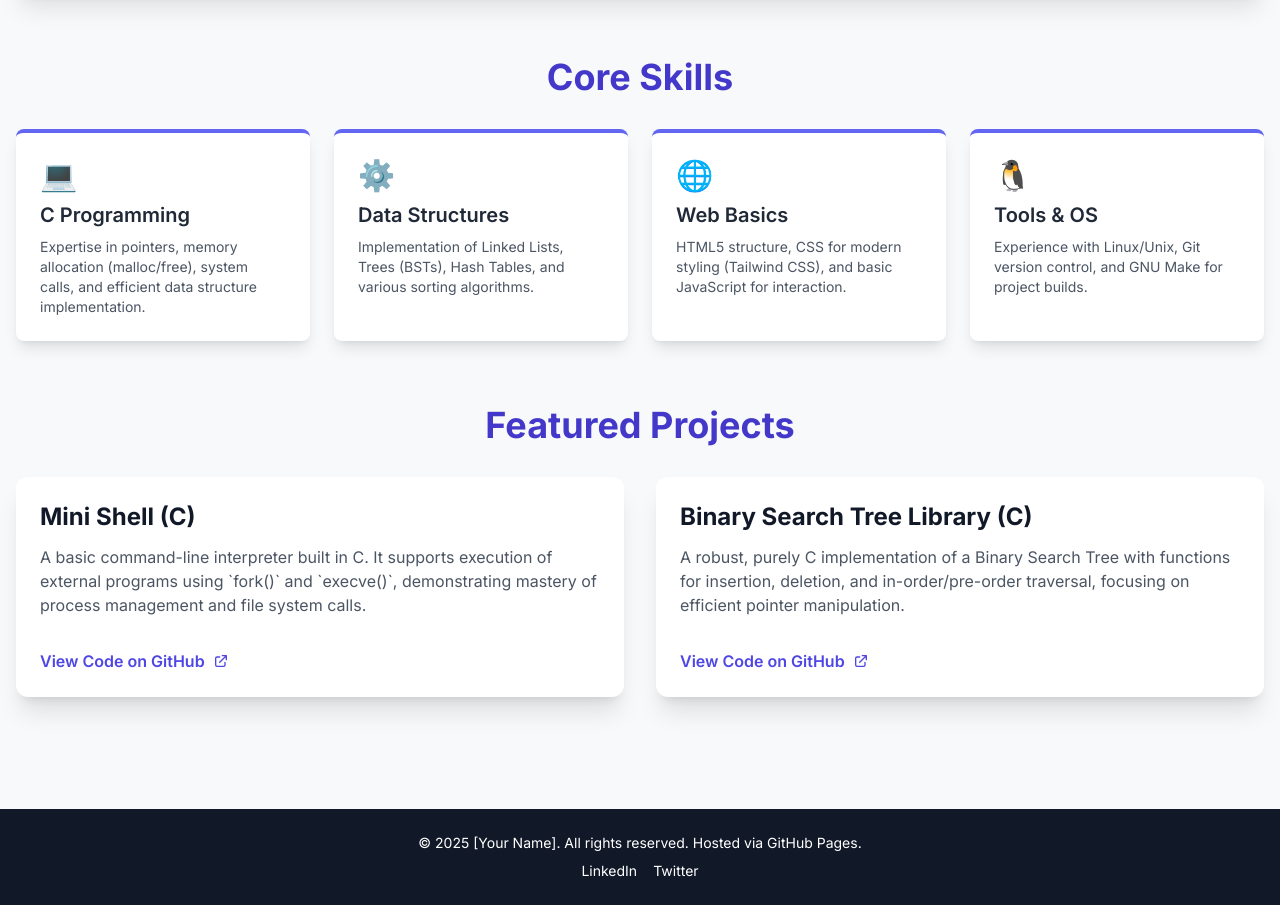
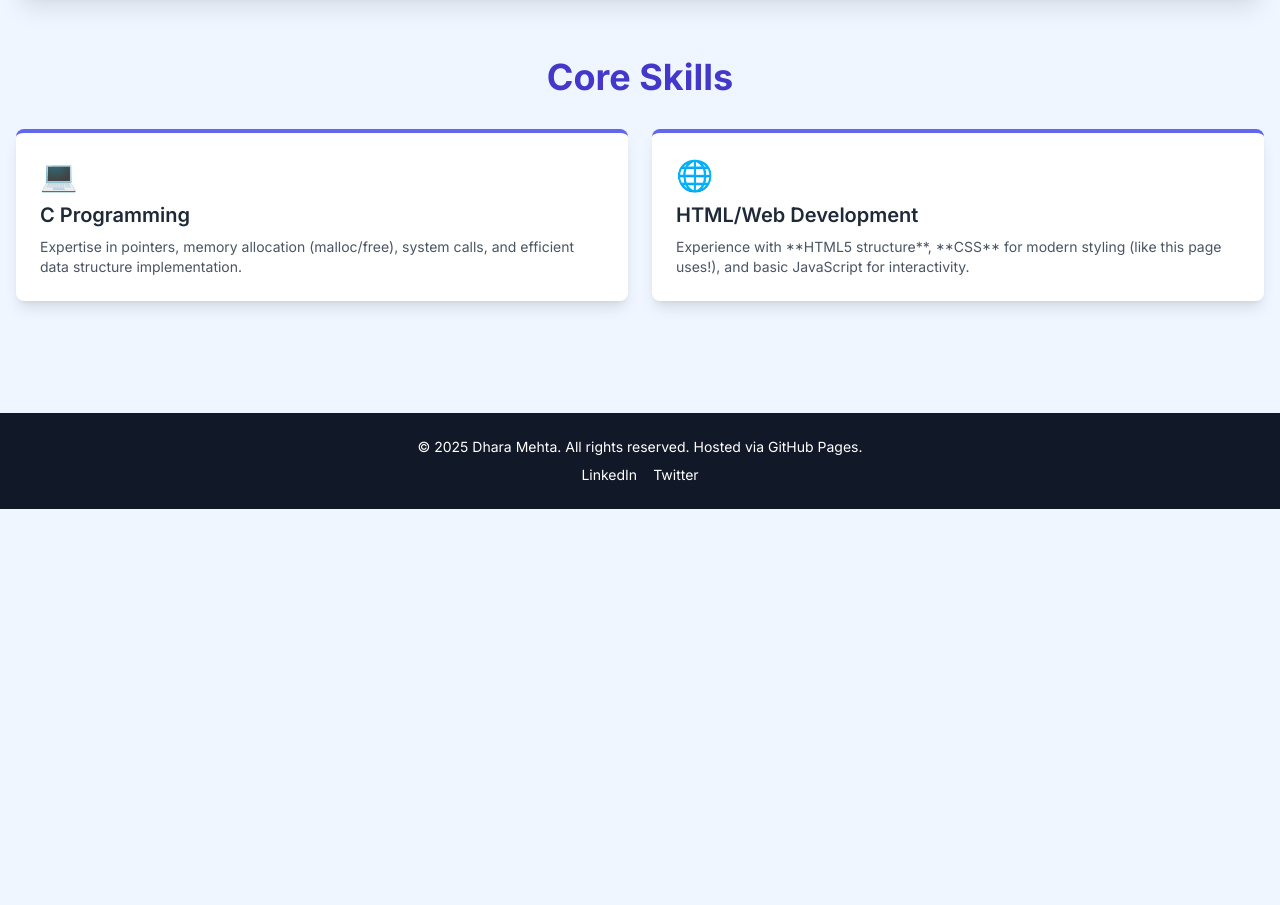
Before and after one commit to dnmehta2007/dnmehta2007.github.io, a plain HTML site: page index.html in a window 1280 px wide. Shown: the part 760-1665 px from the top of the page. After the commit the page ends 1269 px from the top, so only its background shows below. Drawn offline with nearby package versions, Linux system fonts and the light colour scheme.

Commit message:
Update index.html

```diff
--- a/index.html
+++ b/index.html
@@ -3,14 +3,14 @@
 <head>
     <meta charset="UTF-8">
     <meta name="viewport" content="width=device-width, initial-scale=1.0">
-    <title>My Developer Portfolio - [Dhara Niraj Mehta]</title>
+    <title>My Developer Portfolio - Dhara Mehta</title>
     <!-- Load Tailwind CSS -->
     <script src="https://cdn.tailwindcss.com"></script>
     <link href="https://fonts.googleapis.com/css2?family=Inter:wght@400;600;700&display=swap" rel="stylesheet">
     <style>
         body {
             font-family: 'Inter', sans-serif;
-            background-color: #f7f9fb; /* Very light blue-gray background */
+            background-color: #eff6ff; /* Changed to a very light blue */
         }
         .container {
             max-width: 1000px;
@@ -23,12 +23,12 @@
     <header class="bg-white shadow-lg sticky top-0 z-50">
         <div class="container mx-auto px-4 py-3 flex justify-between items-center">
             <h1 class="text-2xl font-bold text-indigo-600">
-                [Dhara Mehta]'s Portfolio
+                Dhara Mehta's Portfolio
             </h1>
             <nav>
                 <a href="#about" class="text-gray-600 hover:text-indigo-600 font-medium ml-6 transition duration-300">About</a>
                 <a href="#skills" class="text-gray-600 hover:text-indigo-600 font-medium ml-6 transition duration-300">Skills</a>
-                <a href="#projects" class="text-gray-600 hover:text-indigo-600 font-medium ml-6 transition duration-300">Projects</a>
+                <!-- Removed Projects link -->
             </nav>
         </div>
     </header>
@@ -43,10 +43,10 @@
                  alt="Your Profile Picture"
                  onerror="this.onerror=null; this.src='https://placehold.co/96x96/6366f1/ffffff?text=PFP';"
             >
-            <h2 class="text-5xl font-extrabold text-gray-900 mb-2">Hello, I'm Dhara Niraj Mehta</h2>
+            <h2 class="text-5xl font-extrabold text-gray-900 mb-2">Hello, I'm Dhara Mehta</h2>
             <p class="text-xl text-gray-600 mb-6">C Programmer | Systems Enthusiast | Web Starter</p>
             <div class="flex justify-center space-x-4">
-                <a href="https://github.com/yourusername" target="_blank" class="bg-indigo-600 hover:bg-indigo-700 text-white font-semibold py-3 px-8 rounded-lg shadow-md transition duration-300 transform hover:scale-105">
+                <a href="https://github.com/dnmehta2007" target="_blank" class="bg-indigo-600 hover:bg-indigo-700 text-white font-semibold py-3 px-8 rounded-lg shadow-md transition duration-300 transform hover:scale-105">
                     View GitHub Profile
                 </a>
                 <a href="mailto:youremail@example.com" class="bg-gray-200 hover:bg-gray-300 text-gray-800 font-semibold py-3 px-8 rounded-lg shadow-md transition duration-300 transform hover:scale-105">
@@ -71,7 +71,7 @@
         <!-- Skills Section -->
         <section id="skills" class="mb-16">
             <h3 class="text-4xl font-bold text-center text-indigo-700 mb-8">Core Skills</h3>
-            <div class="grid grid-cols-2 md:grid-cols-4 gap-6">
+            <div class="grid grid-cols-1 md:grid-cols-2 gap-6">
 
                 <!-- Skill Card 1: C Programming -->
                 <div class="bg-white p-6 rounded-lg shadow-lg border-t-4 border-indigo-500 hover:shadow-xl transition duration-300">
@@ -80,66 +80,24 @@
                     <p class="text-gray-600 text-sm">Expertise in pointers, memory allocation (malloc/free), system calls, and efficient data structure implementation.</p>
                 </div>
 
-                <!-- Skill Card 2: Data Structures -->
+                <!-- Skill Card 2: HTML/Web Development -->
                 <div class="bg-white p-6 rounded-lg shadow-lg border-t-4 border-indigo-500 hover:shadow-xl transition duration-300">
-                    <div class="text-3xl mb-2 text-indigo-600">⚙️</div>
-                    <h4 class="text-xl font-semibold mb-2">Data Structures</h4>
-                    <p class="text-gray-600 text-sm">Implementation of Linked Lists, Trees (BSTs), Hash Tables, and various sorting algorithms.</p>
+                    <div class="text-3xl mb-2 text-indigo-600">🌐</div>
+                    <h4 class="text-xl font-semibold mb-2">HTML/Web Development</h4>
+                    <p class="text-gray-600 text-sm">Experience with **HTML5 structure**, **CSS** for modern styling (like this page uses!), and basic JavaScript for interactivity.</p>
                 </div>
 
-                <!-- Skill Card 3: Web Basics -->
-                <div class="bg-white p-6 rounded-lg shadow-lg border-t-4 border-indigo-500 hover:shadow-xl transition duration-300">
-                    <div class="text-3xl mb-2 text-indigo-600">🌐</div>
-                    <h4 class="text-xl font-semibold mb-2">Web Basics</h4>
-                    <p class="text-gray-600 text-sm">HTML5 structure, CSS for modern styling (Tailwind CSS), and basic JavaScript for interaction.</p>
-                </div>
-
-                <!-- Skill Card 4: Tools & OS -->
-                <div class="bg-white p-6 rounded-lg shadow-lg border-t-4 border-indigo-500 hover:shadow-xl transition duration-300">
-                    <div class="text-3xl mb-2 text-indigo-600">🐧</div>
-                    <h4 class="text-xl font-semibold mb-2">Tools & OS</h4>
-                    <p class="text-gray-600 text-sm">Experience with Linux/Unix, Git version control, and GNU Make for project builds.</p>
-                </div>
             </div>
         </section>
 
-        <!-- Projects Section -->
-        <section id="projects" class="mb-16">
-            <h3 class="text-4xl font-bold text-center text-indigo-700 mb-8">Featured Projects</h3>
-            <div class="grid grid-cols-1 md:grid-cols-2 gap-8">
-
-                <!-- Project Card 1: C Shell -->
-                <div class="bg-white p-6 rounded-xl shadow-xl flex flex-col transition duration-300 hover:ring-4 ring-indigo-200">
-                    <h4 class="text-2xl font-bold text-gray-900 mb-3">Mini Shell (C)</h4>
-                    <p class="text-gray-600 mb-4 flex-grow">
-                        A basic command-line interpreter built in C. It supports execution of external programs using `fork()` and `execve()`, demonstrating mastery of process management and file system calls.
-                    </p>
-                    <a href="https://github.com/yourusername/mini-shell" target="_blank" class="text-indigo-600 hover:text-indigo-800 font-semibold mt-4 flex items-center">
-                        View Code on GitHub
-                        <svg class="w-4 h-4 ml-2" fill="none" stroke="currentColor" viewBox="0 0 24 24" xmlns="http://www.w3.org/2000/svg"><path stroke-linecap="round" stroke-linejoin="round" stroke-width="2" d="M10 6H6a2 2 0 00-2 2v10a2 2 0 002 2h10a2 2 0 002-2v-4M14 4h6m0 0v6m0-6L10 14"></path></svg>
-                    </a>
-                </div>
-
-                <!-- Project Card 2: BST Implementation -->
-                <div class="bg-white p-6 rounded-xl shadow-xl flex flex-col transition duration-300 hover:ring-4 ring-indigo-200">
-                    <h4 class="text-2xl font-bold text-gray-900 mb-3">Binary Search Tree Library (C)</h4>
-                    <p class="text-gray-600 mb-4 flex-grow">
-                        A robust, purely C implementation of a Binary Search Tree with functions for insertion, deletion, and in-order/pre-order traversal, focusing on efficient pointer manipulation.
-                    </p>
-                    <a href="https://github.com/yourusername/bst-library" target="_blank" class="text-indigo-600 hover:text-indigo-800 font-semibold mt-4 flex items-center">
-                        View Code on GitHub
-                        <svg class="w-4 h-4 ml-2" fill="none" stroke="currentColor" viewBox="0 0 24 24" xmlns="http://www.w3.org/2000/svg"><path stroke-linecap="round" stroke-linejoin="round" stroke-width="2" d="M10 6H6a2 2 0 00-2 2v10a2 2 0 002 2h10a2 2 0 002-2v-4M14 4h6m0 0v6m0-6L10 14"></path></svg>
-                    </a>
-                </div>
-            </div>
-        </section>
+        <!-- Projects Section was here, now removed -->
 
     </main>
 
     <!-- Footer -->
     <footer class="bg-gray-900 text-white py-6">
         <div class="container mx-auto px-4 text-center text-sm">
-            <p>&copy; <span id="year"></span> [Your Name]. All rights reserved. Hosted via GitHub Pages.</p>
+            <p>&copy; <span id="year"></span> Dhara Mehta. All rights reserved. Hosted via GitHub Pages.</p>
             <div class="flex justify-center space-x-4 mt-2">
                 <a href="https://linkedin.com/in/yourprofile" target="_blank" class="hover:text-indigo-400 transition duration-300">LinkedIn</a>
                 <a href="https://twitter.com/yourprofile" target="_blank" class="hover:text-indigo-400 transition duration-300">Twitter</a>
```
